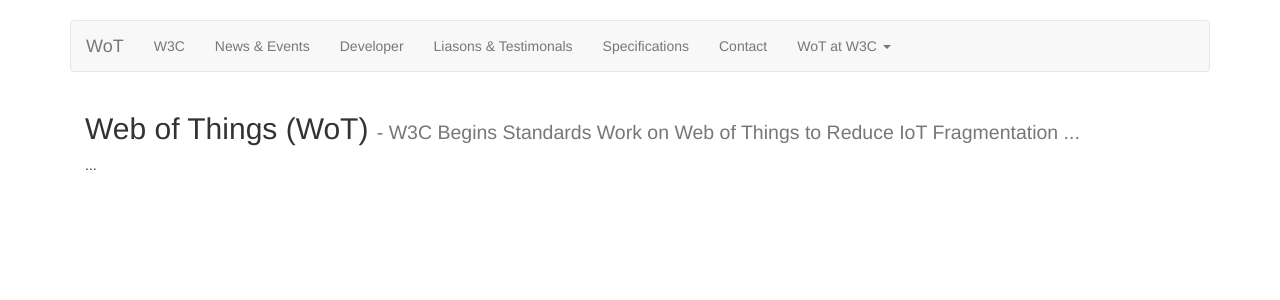
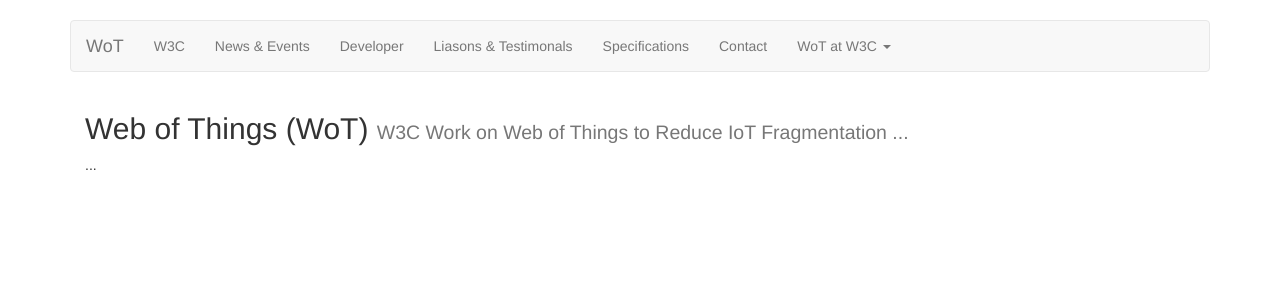
Before and after one commit to danielpeintner/wot-pages, a Jekyll site: the page built from index.html, in a window 1280 px wide. Shown: the top 300 px of the page. Built offline with Jekyll 4.4.1, drawn with Linux system fonts in a browser that asks for light colours; nearby versions of some CDN libraries.

Commit message:
title change

```diff
--- a/index.html
+++ b/index.html
@@ -3,6 +3,6 @@ layout: default
 title: Home
 ---
 <div>
-	<h2>Web of Things (WoT) <small> - W3C Begins Standards Work on Web of Things to Reduce IoT Fragmentation ...</small></h2>
+	<h2>Web of Things (WoT) <small>W3C Work on Web of Things to Reduce IoT Fragmentation ...</small></h2>
 	<p>...</p>
 </div>
```
